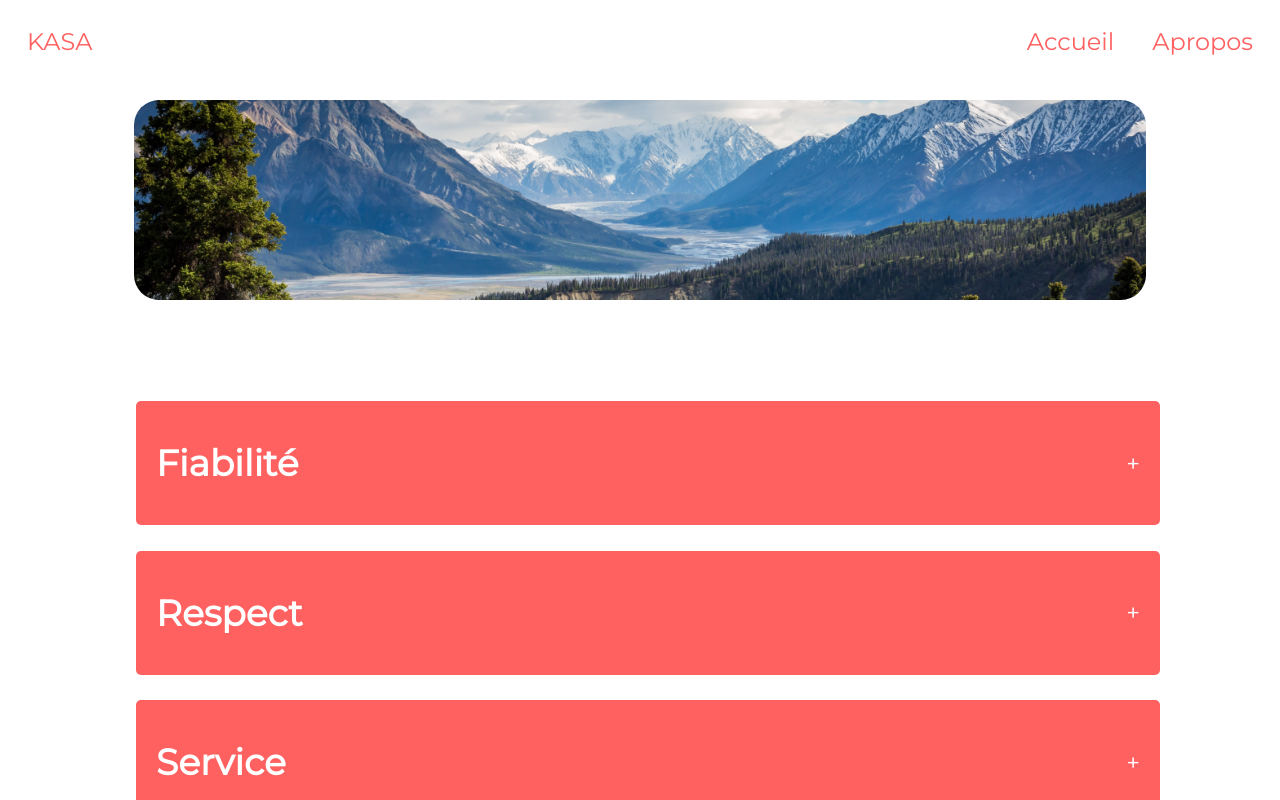
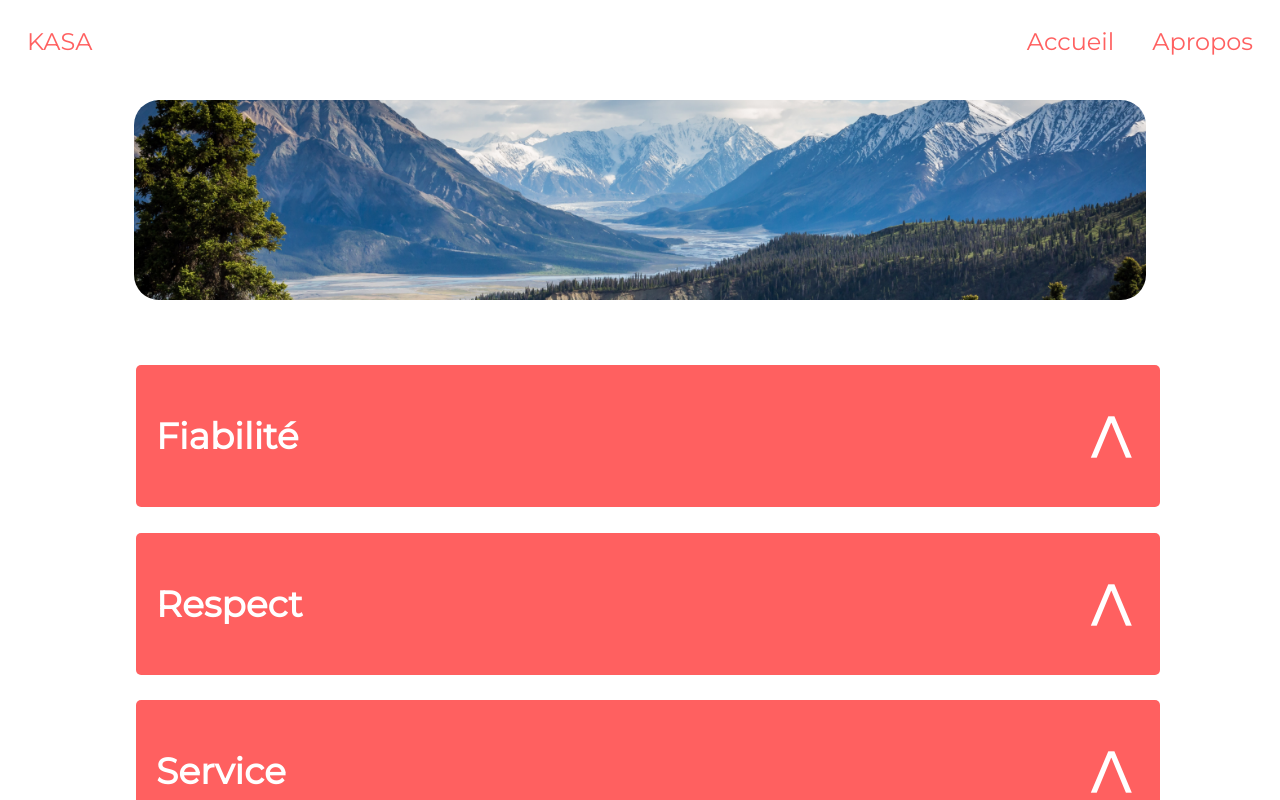
Before and after one commit to CoquisartBoris/Projet_React, a React (Create React App) app: page /APropos in a window 1280 px wide. Shown: the top 800 px of the page. Built offline with nearby package versions, Linux system fonts and the light colour scheme.

Commit message:
Ajout animation css sur collapse

```diff
--- a/src/components/Collapse/collapse.css
+++ b/src/components/Collapse/collapse.css
@@ -47,3 +47,14 @@
     max-height: 9999px;
     transition: all 0.5s cubic-bezier(0,1,0,1);
 }
+
+.normal {
+    font-size: 100px;
+    transform: rotate(0);
+    transition-duration: 0.5s;
+}
+.rotated {
+    font-size: 100px;
+    transform: rotate(180deg);
+    transition-duration: 0.5s;
+}
--- a/src/components/Collapse/index.jsx
+++ b/src/components/Collapse/index.jsx
@@ -19,10 +19,9 @@ function Collapse (){
                     <div className='item'>
                         <div className='title' onClick={() => toggle(i)}>
                             <h2>{item.question}</h2>
-                            <span>{selected === i ? '-' : '+'}</span>
+                            <span className={selected === i ? 'rotated' : 'normal'}>^</span>
                         </div>
                         <div className={selected === i ? 'content show' : 'content'}>{item.answer}</div>
-
                     </div>
                 ))}
             </div>
--- a/src/pages/Logement/logement.scss
+++ b/src/pages/Logement/logement.scss
@@ -12,6 +12,10 @@
         width: 80%;
         display: flex;
         justify-content: space-between;
+        @media (max-width: 860px) {
+            display: flex;
+            flex-wrap: wrap;
+        }
         .hostWrapper {
             display: flex;
             justify-content: flex-end;
@@ -50,6 +54,9 @@
                 padding: 5px 30px 5px 30px;
                 width: auto;
                 list-style-type: none;
+                @media (max-width: 860px) {
+                    font-size: 12px;
+                }
             }
         }
     }
```
